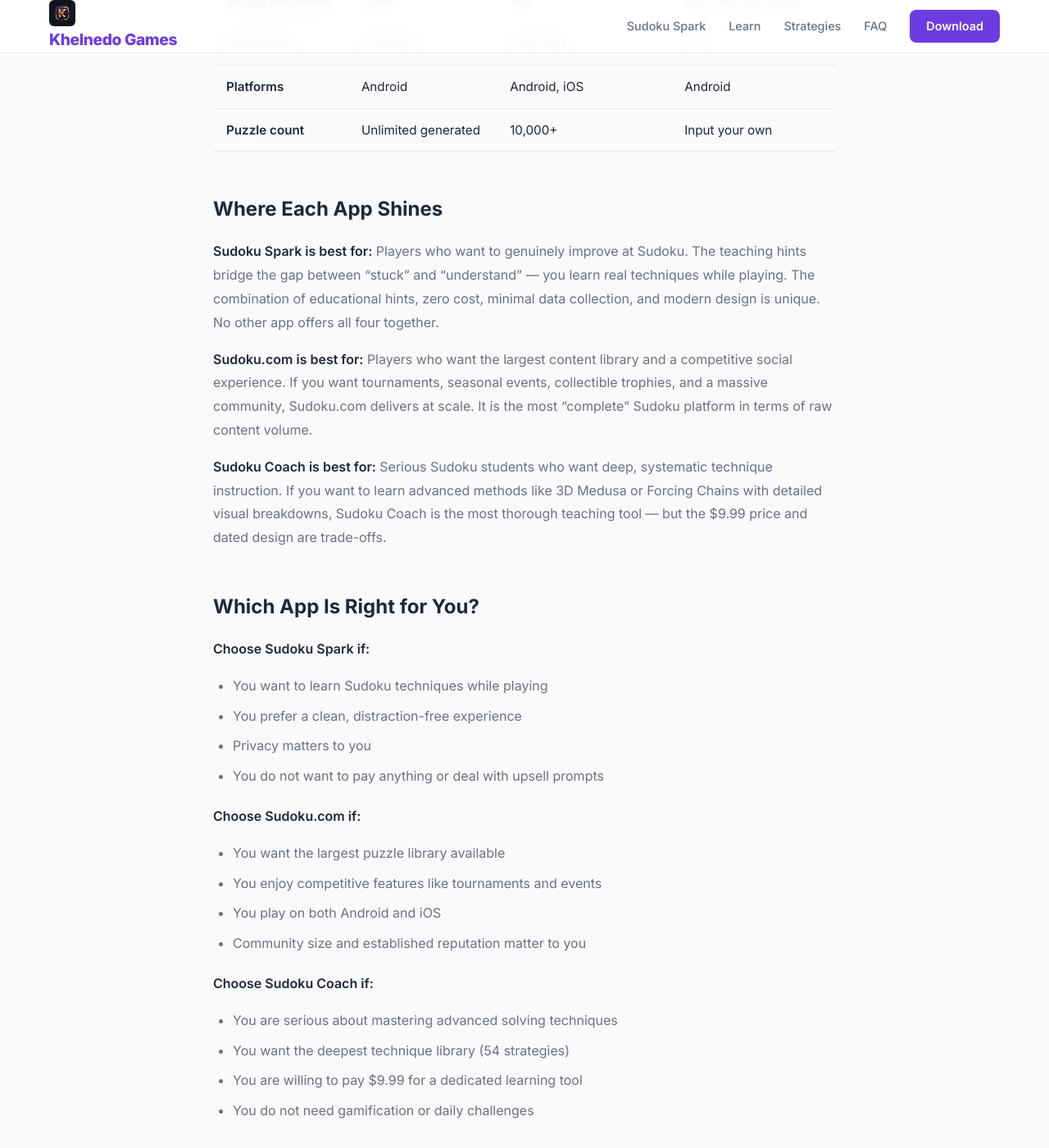
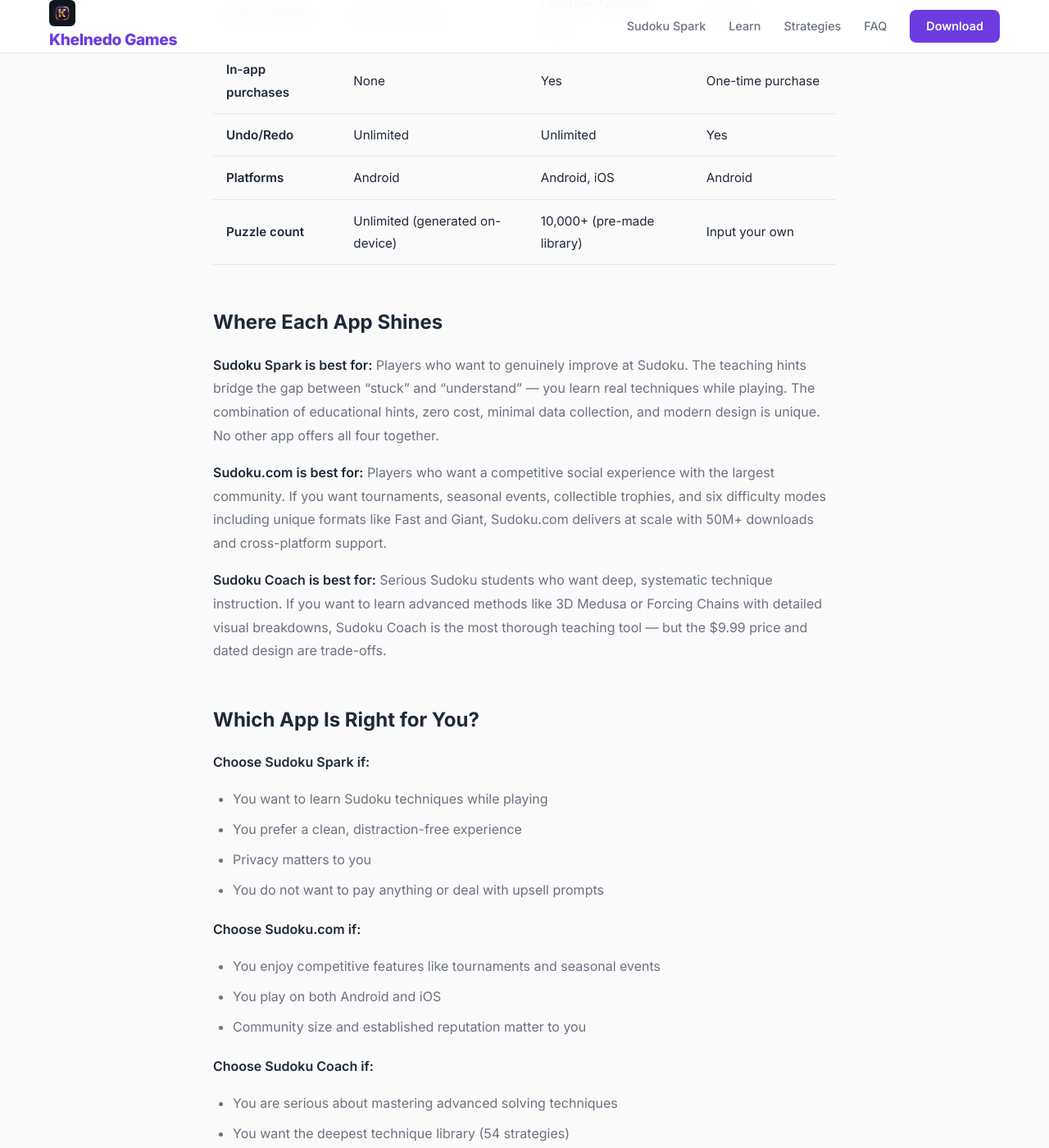
Before and after one commit to skahol/khelnedogames-site, a Jekyll site: the page built from sudoku-spark/top-sudoku-apps.md, in a window 1280 px wide and 1400 px high, scrolled down 4028 px. Shown: the whole window at 82% size. Built offline with Jekyll 4.4.1, drawn with Linux system fonts in a browser that asks for light colours; some of the changed text lies outside the part shown.

Commit message:
Fix comparison: Sudoku Spark has unlimited puzzles, not fewer than Sudoku.com
Co-authored-by: Cursor <cursoragent@cursor.com>

```diff
--- a/sudoku-spark/top-sudoku-apps.md
+++ b/sudoku-spark/top-sudoku-apps.md
@@ -39,6 +39,7 @@ Sudoku Spark is built around a single idea: Sudoku should teach you, not just te
 
 **Strengths:**
 
+- Unlimited puzzles — every game is freshly generated on-device with a guaranteed unique solution, never repeated
 - Smart Hints explain the *why*, not just the *what* — you actually learn solving techniques
 - Completely free with no in-app purchases and no subscription paywall
 - Privacy-focused: collects only device IDs, no location or financial data
@@ -62,11 +63,10 @@ Sudoku Spark is built around a single idea: Sudoku should teach you, not just te
 
 **Developer:** Easybrain | **Price:** Free with in-app purchases | **Downloads:** 50M+
 
-Sudoku.com is the most downloaded Sudoku app on Android. Backed by Easybrain (a major casual games publisher), it offers a massive library of over 10,000 puzzles and six difficulty levels, plus seasonal events and tournaments that keep the experience fresh.
+Sudoku.com is the most downloaded Sudoku app on Android. Backed by Easybrain (a major casual games publisher), it offers six difficulty levels, seasonal events, and tournaments that keep the experience fresh, along with the largest player community in the category.
 
 **Strengths:**
 
-- Enormous puzzle library with 10,000+ puzzles
 - Six difficulty levels including Fast and Giant modes
 - Seasonal events with collectible trophies and medals
 - Tournaments for competitive players
@@ -126,13 +126,13 @@ Sudoku Coach is the most education-focused Sudoku app available. It teaches over
 | **In-app purchases** | None | Yes | One-time purchase |
 | **Undo/Redo** | Unlimited | Unlimited | Yes |
 | **Platforms** | Android | Android, iOS | Android |
-| **Puzzle count** | Unlimited generated | 10,000+ | Input your own |
+| **Puzzle count** | Unlimited (generated on-device) | 10,000+ (pre-made library) | Input your own |
 
 ## Where Each App Shines
 
 **Sudoku Spark is best for:** Players who want to genuinely improve at Sudoku. The teaching hints bridge the gap between "stuck" and "understand" — you learn real techniques while playing. The combination of educational hints, zero cost, minimal data collection, and modern design is unique. No other app offers all four together.
 
-**Sudoku.com is best for:** Players who want the largest content library and a competitive social experience. If you want tournaments, seasonal events, collectible trophies, and a massive community, Sudoku.com delivers at scale. It is the most "complete" Sudoku platform in terms of raw content volume.
+**Sudoku.com is best for:** Players who want a competitive social experience with the largest community. If you want tournaments, seasonal events, collectible trophies, and six difficulty modes including unique formats like Fast and Giant, Sudoku.com delivers at scale with 50M+ downloads and cross-platform support.
 
 **Sudoku Coach is best for:** Serious Sudoku students who want deep, systematic technique instruction. If you want to learn advanced methods like 3D Medusa or Forcing Chains with detailed visual breakdowns, Sudoku Coach is the most thorough teaching tool — but the $9.99 price and dated design are trade-offs.
 
@@ -145,8 +145,7 @@ Sudoku Coach is the most education-focused Sudoku app available. It teaches over
 - You do not want to pay anything or deal with upsell prompts
 
 **Choose Sudoku.com if:**
-- You want the largest puzzle library available
-- You enjoy competitive features like tournaments and events
+- You enjoy competitive features like tournaments and seasonal events
 - You play on both Android and iOS
 - Community size and established reputation matter to you
 
```
